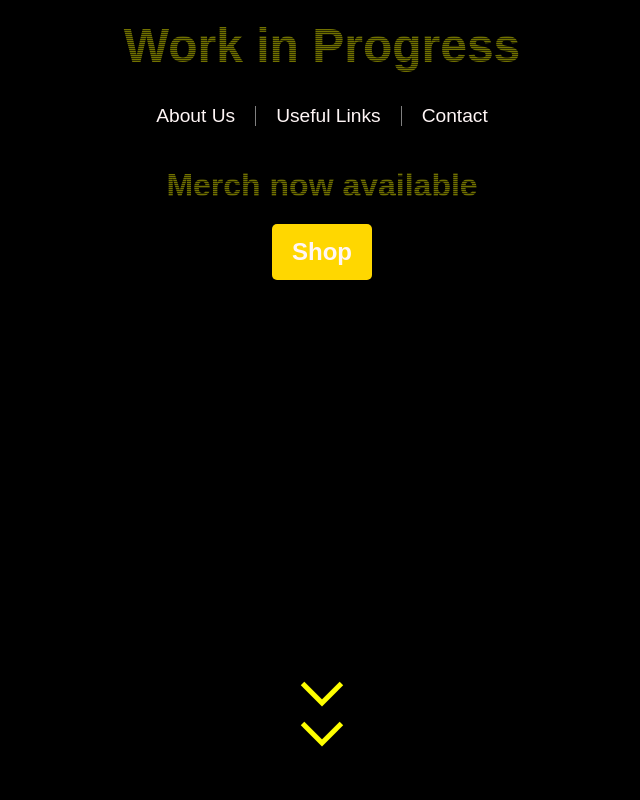
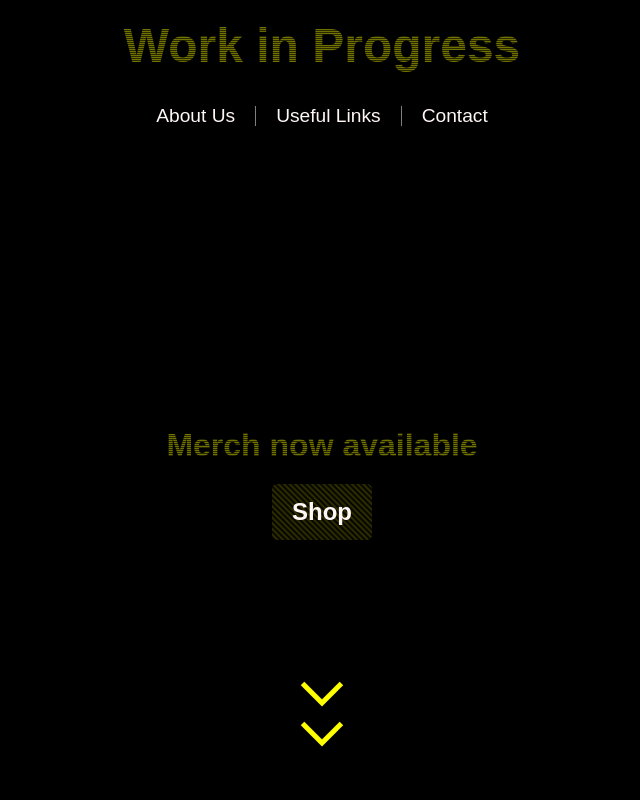
Before and after one commit to mac2124/breakhaus, a Next.js app: page /breakhaus/ in a window 1280 px wide. Shown: the part 840-1640 px from the top of the page, without its empty margins (318-958 px from the left). Built offline with nearby package versions, Linux system fonts and the light colour scheme.

Commit message:
update WIP page

```diff
--- a/app/components/WIPHeader/WIPHeader.css
+++ b/app/components/WIPHeader/WIPHeader.css
@@ -95,7 +95,11 @@ background-color: grey; /* Divider color */
 
 /* Merch Section Styles */
 .merch-section {
-  margin-top: 30px; /* Add spacing above the merch section */
+  display: flex;
+  flex-direction: column;
+  justify-content: center;
+  align-items: center;
+  height: 100%; /* Center vertically */
   text-align: center;
 }
 
@@ -113,7 +117,6 @@ background-color: grey; /* Divider color */
   -webkit-text-fill-color: transparent;
   background-clip: text;
   margin-bottom: 15px;
-  margin-top: 30px;
 }
 
 .shop-link {
@@ -122,14 +125,19 @@ background-color: grey; /* Divider color */
   font-size: 1.5rem; /* Large clickable link */
   font-weight: bold;
   color: #fff6f6; /* Light text color */
-  background-color: #ffd700; /* Slightly darker yellow on hover */
+  background: repeating-linear-gradient(
+    45deg,
+    rgba(255, 255, 0, 0.2),
+    rgba(0, 0, 0, 0.05) 2px,
+    rgba(255, 255, 0, 0.2) 4px
+  ); /* Noise effect */
   padding: 10px 20px;
   border-radius: 5px; /* Rounded corners */
   transition: background-color 0.3s ease, color 0.3s ease;
 }
 
 .shop-link:hover {
-  background-color: #ffd9007d; /* Slightly darker yellow on hover */
+  background-color: #ffd700; /* Slightly darker yellow on hover */
   color: #000; /* Dark text color on hover */
 }
 
--- a/app/components/WIPHeader/WIPHeader.tsx
+++ b/app/components/WIPHeader/WIPHeader.tsx
@@ -1,11 +1,10 @@
 import React from 'react';
 import './WIPHeader.css';
-
 
 const WIPHeader = () => {
     return (
         <div className="wip-header-container">
-          {/* Header Text */}
+          {/* Main Header Text */}
           <h1 className="wip-header-title">Work in Progress</h1>
 
           {/* Links Section */}
@@ -23,12 +22,13 @@ const WIPHeader = () => {
             <a href="#shop" className="shop-link">Shop</a>
           </div>
 
-            <div className="double-arrow animate-fade-in">
-                <div className="arrow"></div>
-                <div className="arrow mt-2"></div>
-            </div>
+          {/* Double Arrow */}
+          <div className="double-arrow animate-fade-in">
+              <div className="arrow"></div>
+              <div className="arrow mt-2"></div>
+          </div>
         </div>
-      );
+    );
 };
 
 export default WIPHeader;
```
